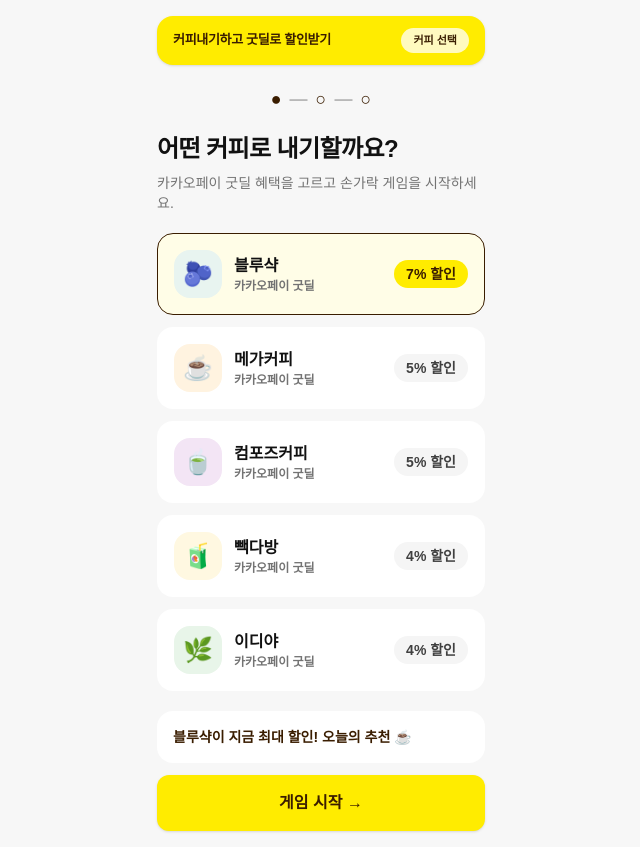
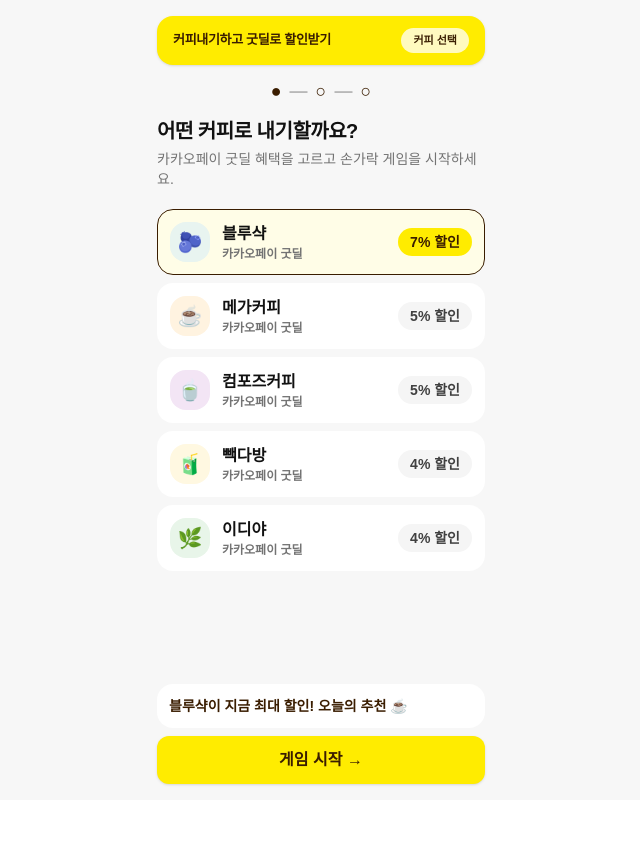
Before and after one commit to maven-wav/coffee-game, a Next.js app: page / in a window 1280 px wide. Shown: the whole page, without its empty margins (319-959 px from the left). After the commit the page ends 800 px from the top, so only its background shows below. Built offline with nearby package versions, Linux system fonts and the light colour scheme.

Commit message:
UI 개선 - 링 크기/반전/게임존 확대/1단계 간격

```diff
--- a/app/page.tsx
+++ b/app/page.tsx
@@ -136,7 +136,6 @@
     touchesRef.current.forEach((point, id) => {
       touchesRef.current.set(id, {
         ...point,
-        color: id === winnerId ? "#FFEC00" : point.color,
         isWinner: id === winnerId,
         isDimmed: id !== winnerId,
       });
@@ -283,7 +282,7 @@
           </span>
         </header>
 
-        <div className="flex justify-center py-5 text-lg font-black text-[#3A1D00]">
+        <div className="flex justify-center py-3 text-lg font-black text-[#3A1D00]">
           {step === "select" ? "●" : "○"}
           <span className="px-2 text-[#B8B8B8]">—</span>
           {step === "game" ? "●" : "○"}
@@ -294,15 +293,15 @@
         {step === "select" && (
           <div className="flex flex-1 flex-col">
             <div className="mb-5">
-              <h1 className="text-2xl font-black tracking-tight">
+              <h1 className="text-xl font-black tracking-tight">
                 어떤 커피로 내기할까요?
               </h1>
-              <p className="mt-2 text-sm font-medium text-neutral-500">
+              <p className="mt-1 text-sm font-medium text-neutral-500">
                 카카오페이 굿딜 혜택을 고르고 손가락 게임을 시작하세요.
               </p>
             </div>
 
-            <div className="space-y-3">
+            <div className="space-y-2">
               {CAFES.map((cafe, index) => {
                 const isSelected = selectedCafeIndex === index;
 
@@ -311,14 +310,14 @@
                     key={cafe.name}
                     type="button"
                     onClick={() => setSelectedCafeIndex(index)}
-                    className={`flex w-full items-center gap-3 rounded-2xl border p-4 text-left transition active:scale-[0.99] ${
+                    className={`flex w-full items-center gap-3 rounded-2xl border p-3 text-left transition active:scale-[0.99] ${
                       isSelected
                         ? "border-[#3A1D00] bg-[#FFFDE7]"
                         : "border-transparent bg-white"
                     }`}
                   >
                     <span
-                      className="grid h-12 w-12 shrink-0 place-items-center rounded-2xl text-2xl"
+                      className="grid h-10 w-10 shrink-0 place-items-center rounded-2xl text-xl"
                       style={{ backgroundColor: cafe.bg }}
                     >
                       {cafe.icon}
@@ -346,13 +345,13 @@
             </div>
 
             <div className="mt-auto pt-5">
-              <div className="mb-3 rounded-2xl bg-white p-4 text-sm font-bold text-[#3A1D00]">
+              <div className="mb-2 rounded-2xl bg-white p-3 text-sm font-bold text-[#3A1D00]">
                 블루샥이 지금 최대 할인! 오늘의 추천 ☕
               </div>
               <button
                 type="button"
                 onClick={startGame}
-                className="w-full rounded-xl bg-[#FFEC00] px-5 py-4 text-base font-black text-[#3A1D00] shadow-sm transition active:scale-[0.99]"
+                className="w-full rounded-xl bg-[#FFEC00] px-5 py-3 text-base font-black text-[#3A1D00] shadow-sm transition active:scale-[0.99]"
               >
                 게임 시작 →
               </button>
@@ -370,7 +369,7 @@
 
             <div
               ref={gameZoneRef}
-              className="relative grid aspect-[9/10] w-full overflow-hidden rounded-2xl bg-[#0F0F20]"
+              className="relative grid aspect-[9/12] w-full overflow-hidden rounded-2xl bg-[#0F0F20]"
               style={{ touchAction: "none" }}
             >
               <div
@@ -388,8 +387,8 @@
                   style={{
                     left: ring.x,
                     top: ring.y,
-                    width: ring.isWinner ? 90 : 72,
-                    height: ring.isWinner ? 90 : 72,
+                    width: ring.isWinner ? 120 : 100,
+                    height: ring.isWinner ? 120 : 100,
                     opacity: ring.isDimmed ? 0.18 : 1,
                     transform: "translate(-50%, -50%)",
                   }}
@@ -398,21 +397,35 @@
                     <span
                       className="absolute inset-0 animate-ping rounded-full opacity-35"
                       style={{
-                        backgroundColor: ring.isWinner ? "#FFEC00" : ring.color,
+                        backgroundColor: ring.color,
                       }}
                     />
                   )}
-                  <span
-                    className="absolute inset-0 rounded-full"
-                    style={{
-                      border: `4px solid ${
-                        ring.isWinner ? "#FFEC00" : ring.color
-                      }`,
-                      boxShadow: ring.isWinner
-                        ? "0 0 32px rgba(255, 236, 0, 0.75)"
-                        : "0 0 18px rgba(255, 255, 255, 0.15)",
-                    }}
-                  />
+                  {ring.isWinner ? (
+                    <span
+                      className="absolute inset-0 rounded-full"
+                      style={{
+                        backgroundColor: ring.color,
+                        boxShadow: `0 0 32px ${ring.color}`,
+                      }}
+                    >
+                      <span
+                        className="absolute left-1/2 top-1/2 h-[60px] w-[60px] -translate-x-1/2 -translate-y-1/2 rounded-full"
+                        style={{
+                          backgroundColor: "#0F0F20",
+                          border: `3px solid ${ring.color}`,
+                        }}
+                      />
+                    </span>
+                  ) : (
+                    <span
+                      className="absolute inset-0 rounded-full"
+                      style={{
+                        border: `4px solid ${ring.color}`,
+                        boxShadow: "0 0 18px rgba(255, 255, 255, 0.15)",
+                      }}
+                    />
+                  )}
                 </div>
               ))}
             </div>
@@ -420,6 +433,16 @@
             <p className="mt-4 rounded-2xl bg-white px-4 py-4 text-center text-sm font-black text-[#3A1D00]">
               {gameStatusText}
             </p>
+            <button
+              type="button"
+              onClick={() => {
+                resetTouchGame();
+                setStep("select");
+              }}
+              className="mt-3 w-full rounded-xl bg-[#FFEC00] px-5 py-3 text-base font-black text-[#3A1D00] shadow-sm transition active:scale-[0.99]"
+            >
+              ← 커피 다시 선택
+            </button>
           </div>
         )}
 
```
Also changed, not shown: 1 other file (tests, documents, lock files or other folders).
